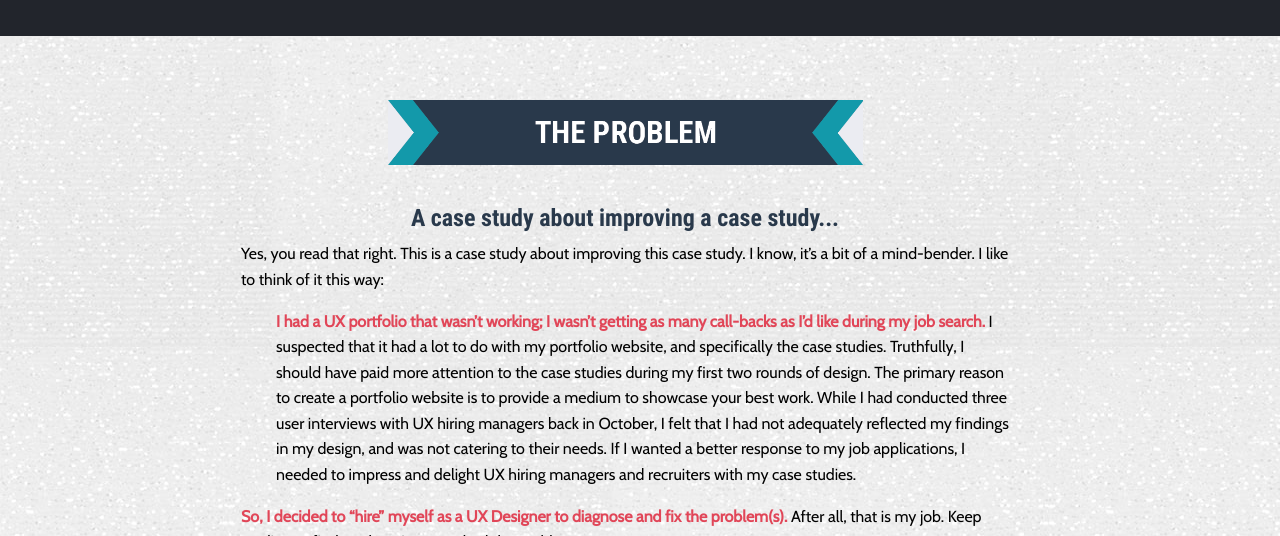
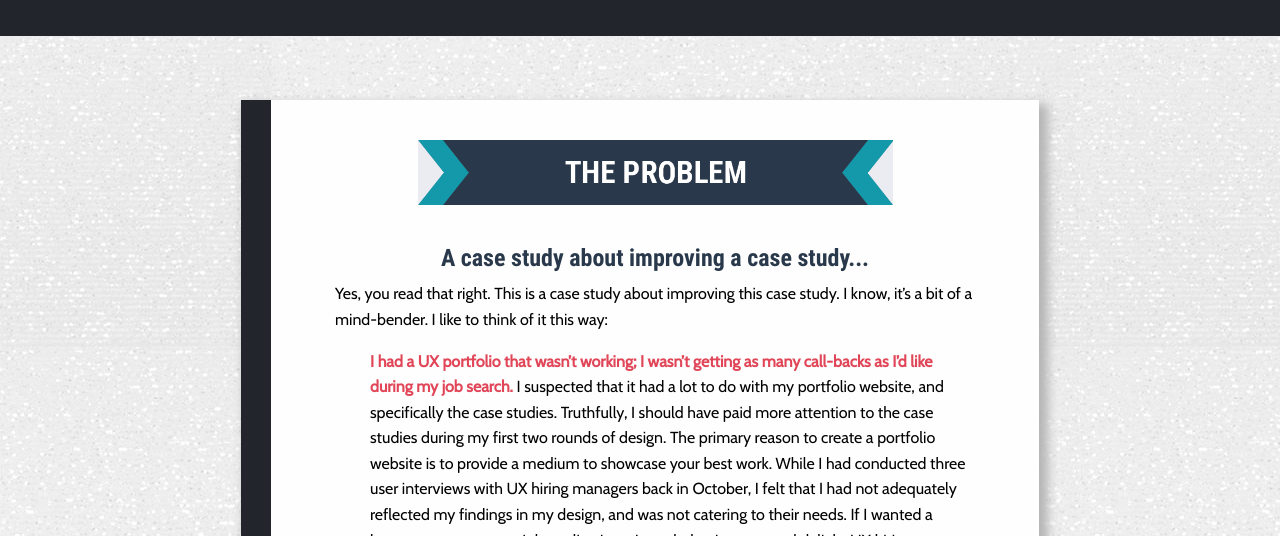
Before and after one commit to emeriwether/emeriwether.github.io, a Jekyll site: the page built from projectD.html, in a window 1280 px wide. Shown: the part 1117-1653 px from the top of the page. Built offline with Jekyll 4.4.1, drawn with Linux system fonts in a browser that asks for light colours; grey boxes are pictures that could not be loaded.

Commit message:
put card sections for projD

```diff
--- a/projectD.html
+++ b/projectD.html
@@ -25,6 +25,9 @@ headerImageLabel: "Results: Before and After the Redesign"
 
 <!-- BEGIN SECTION: THE PROBLEM -->
 <section class="grid-x grid-margin-x projectSection">
+
+    <div class="card sectionCard">
+
         <!-- SECTION TAG -->
         <div class="cell">
              <img class="sectionTag float-center" src="images/project4/sectionTags_smallScreens/project_the_problem.png" alt="Tag for section 1: The Problem.">
@@ -36,11 +39,16 @@ headerImageLabel: "Results: Before and After the Redesign"
             <p class="text-left indentText"><mark class="coralText boldText">I had a UX portfolio that wasn’t working; I wasn’t getting as many call-backs as I’d like during my job search.</mark> I suspected that it had a lot to do with my portfolio website, and specifically the case studies. Truthfully, I should have paid more attention to the case studies during my first two rounds of design. The primary reason to create a portfolio website is to provide a medium to showcase your best work. While I had conducted three user interviews with UX hiring managers back in October, I felt that I had not adequately reflected my findings in my design, and was not catering to their needs. If I wanted a better response to my job applications, I needed to impress and delight UX hiring managers and recruiters with my case studies.</p>
             <p class="text-left"><mark class="coralText boldText">So, I decided to “hire” myself as a UX Designer to diagnose and fix the problem(s).</mark> After all, that is my job. Keep reading to find out how I approached the problem. </p>
         </div>
+
+    </div>
 </section>
 <!-- END SECTION: THE PROBLEM -->
 
 <!-- BEGIN SECTION: UNDERSTANDING THE USER -->
 <section class="grid-x grid-margin-x projectSection">
+
+    <div class="card sectionCard">
+
         <!-- SECTION TAG -->
         <div class="cell">
              <img class="sectionTag float-center" src="images/project4/sectionTags_smallScreens/project_understanding_the_user.png" alt="Tag for section 2: Understanding the User.">
@@ -91,11 +99,16 @@ headerImageLabel: "Results: Before and After the Redesign"
                 <li>Informative</li>
             </ol>
         </div>
+
+    </div>
 </section>
 <!-- END SECTION: UNDERSTANDING THE USER -->
 
 <!-- BEGIN SECTION: INITIAL TESTING -->
 <section class="grid-x grid-margin-x projectSection">
+
+    <div class="card sectionCard">
+
         <!-- SECTION TAG -->
         <div class="cell">
              <img class="sectionTag float-center" src="images/project4/sectionTags_smallScreens/project_initial_user_testing.png" alt="Tag for section 3: Initial User Testing.">
@@ -151,11 +164,16 @@ headerImageLabel: "Results: Before and After the Redesign"
                 <br><br>“I can’t find anything - there’s so much text and it’s so small. <mark class="coralText boldText">I’d have to read this whole thing from beginning to end to find out whether you worked with a team.</mark>”
             </p>
         </div>
+
+    </div>
 </section>
 <!-- END SECTION: INITIAL TESTING -->
 
 <!-- BEGIN SECTION: REDESIGN -->
 <section class="grid-x grid-margin-x projectSection">
+
+    <div class="card sectionCard">
+
         <!-- SECTION TAG -->
         <div class="cell">
              <img class="sectionTag float-center" src="images/project4/sectionTags_smallScreens/project_redesign.png" alt="Tag for section 4: Redesign.">
@@ -179,25 +197,37 @@ headerImageLabel: "Results: Before and After the Redesign"
             </figure>
             <p></p>
         </div>
+
+    </div>
 </section>
 <!-- END SECTION: REDESIGN -->
 
 <!-- BEGIN SECTION: TESTING, ROUND 2 -->
 <section class="grid-x grid-margin-x projectSection">
+
+    <div class="card sectionCard">
+
         <!-- SECTION TAG -->
         <div class="cell">
              <img class="sectionTag float-center" src="images/project4/sectionTags_smallScreens/project_testing_round_2.png" alt="Tag for section 5: Testing, Round 2.">
         </div>
         <!-- TEXT -->
         <div class="cell bodyText">My next step in this project is to test my redesigned case studies with my target users.</div>
+
+    </div>
 </section>
 <!-- END SECTION: TESTING, ROUND 2 -->
 
 <!-- BEGIN SECTION: TAKEAWAYS -->
 <!-- <section class="grid-x grid-margin-x projectSection">
+
+    <div class="card sectionCard">
+
         <div class="large-6 cell">
              <img class="sectionTag" data-interchange="[images/project4/sectionTags_smallScreens/project_takeaways.png, small], [images/project4/sectionTags_mediumUp/tag6.svg, large]" alt="Tag for section 6: Takeaways.">
         </div>
         <div class="large-6 cell bodyText">this is the text</div>
+
+    </div>
 </section> -->
 <!-- END SECTION: TAKEAWAYS -->
```
Lines whose indentation alone changed are shown as unchanged.
